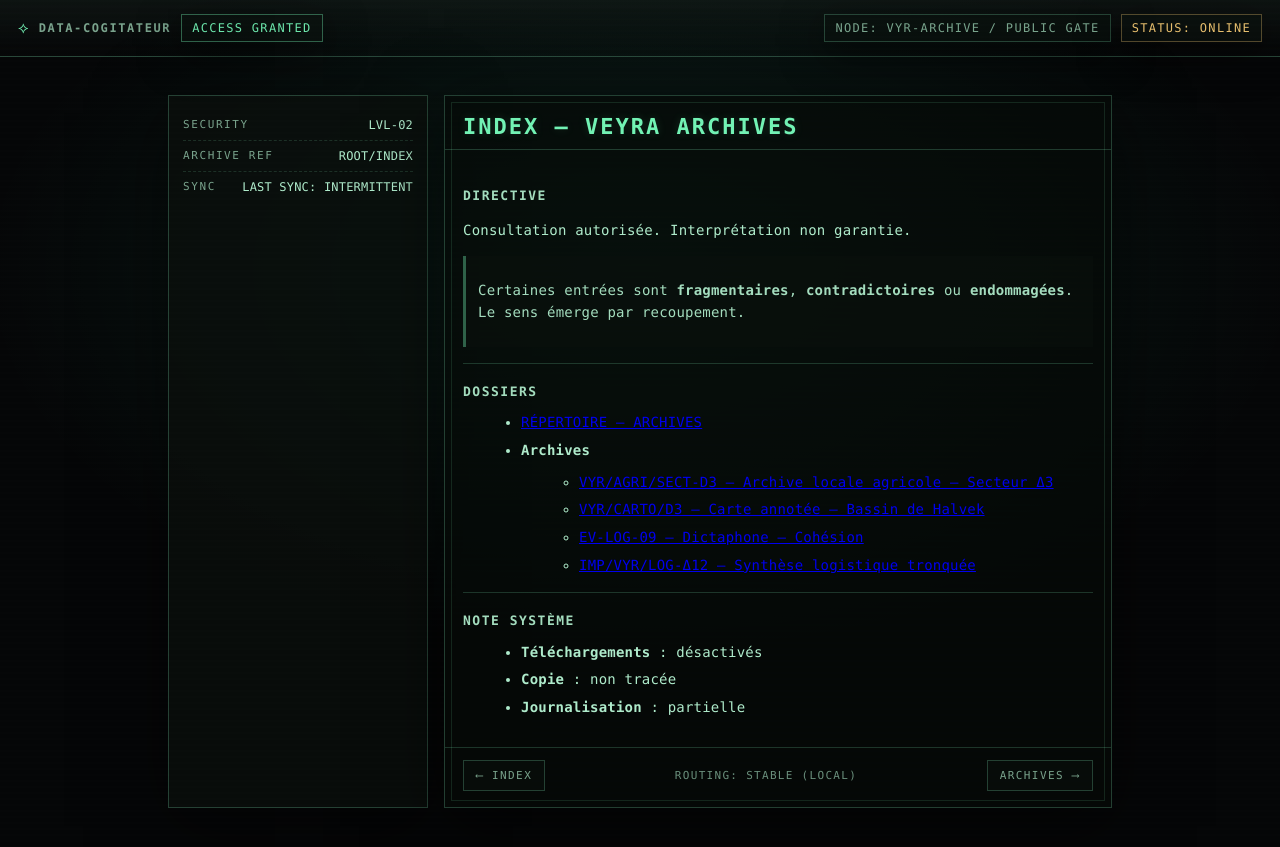
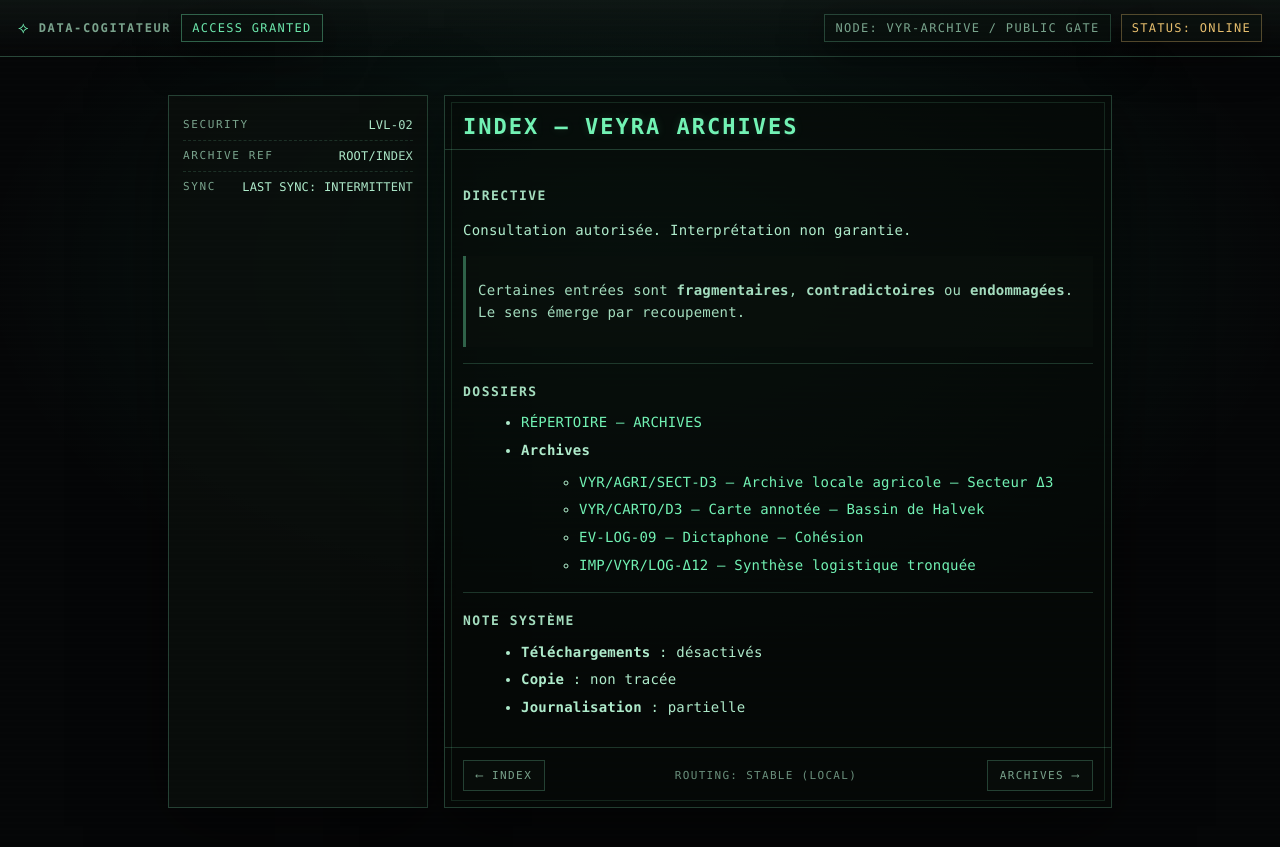
Before and after one commit to Soudure1981/veyra-archives, a Jekyll site: the page built from index.md, in a window 1280 px wide. Shown: the top 847 px of the page. Built offline with Jekyll 4.4.1, drawn with Linux system fonts in a browser that asks for light colours.

Commit message:
Update style.css

```diff
--- a/assets/style.css
+++ b/assets/style.css
@@ -204,3 +204,5 @@ h1{
   text-transform: uppercase;
   letter-spacing: 1.3px;
 }
+a, a:visited { color: rgba(120, 255, 190, 0.95); text-decoration: none; }
+a:hover { color: rgba(160, 255, 210, 1); text-shadow: 0 0 8px rgba(120,255,190,.25); }
```
